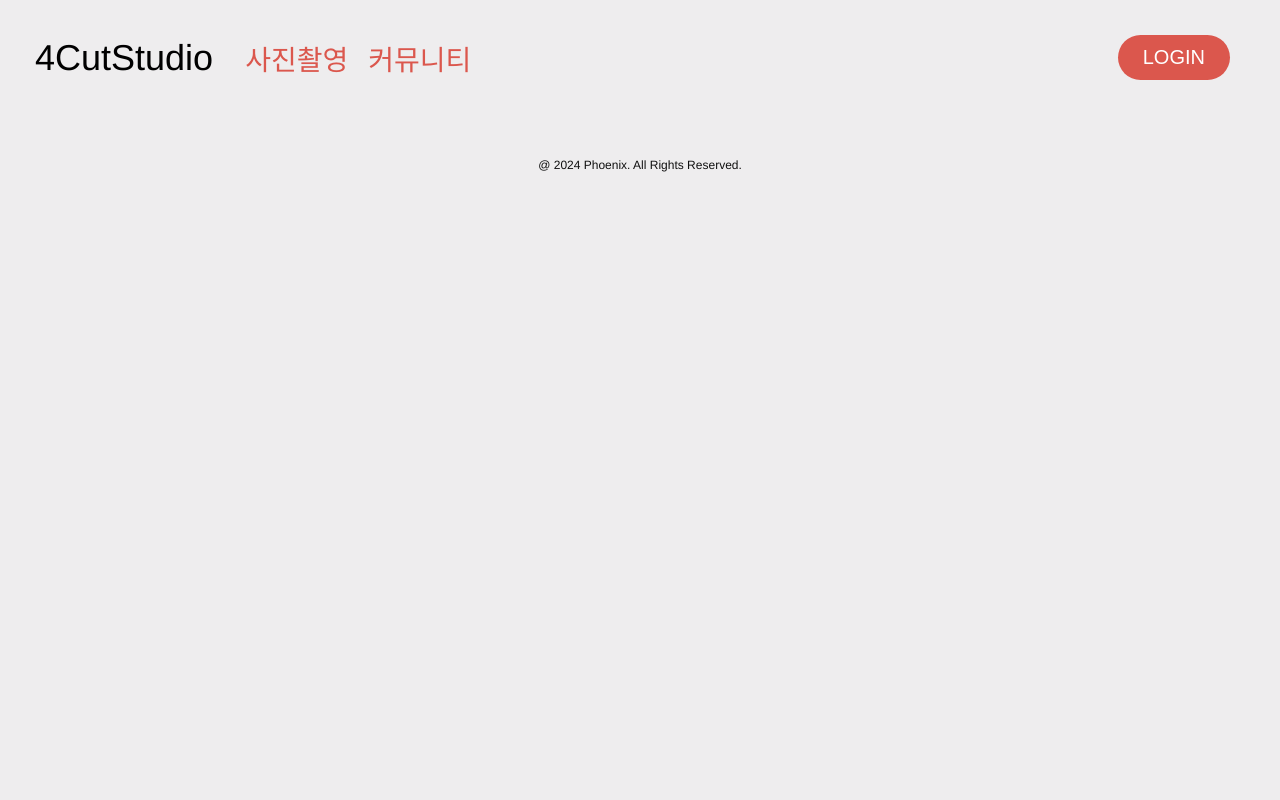
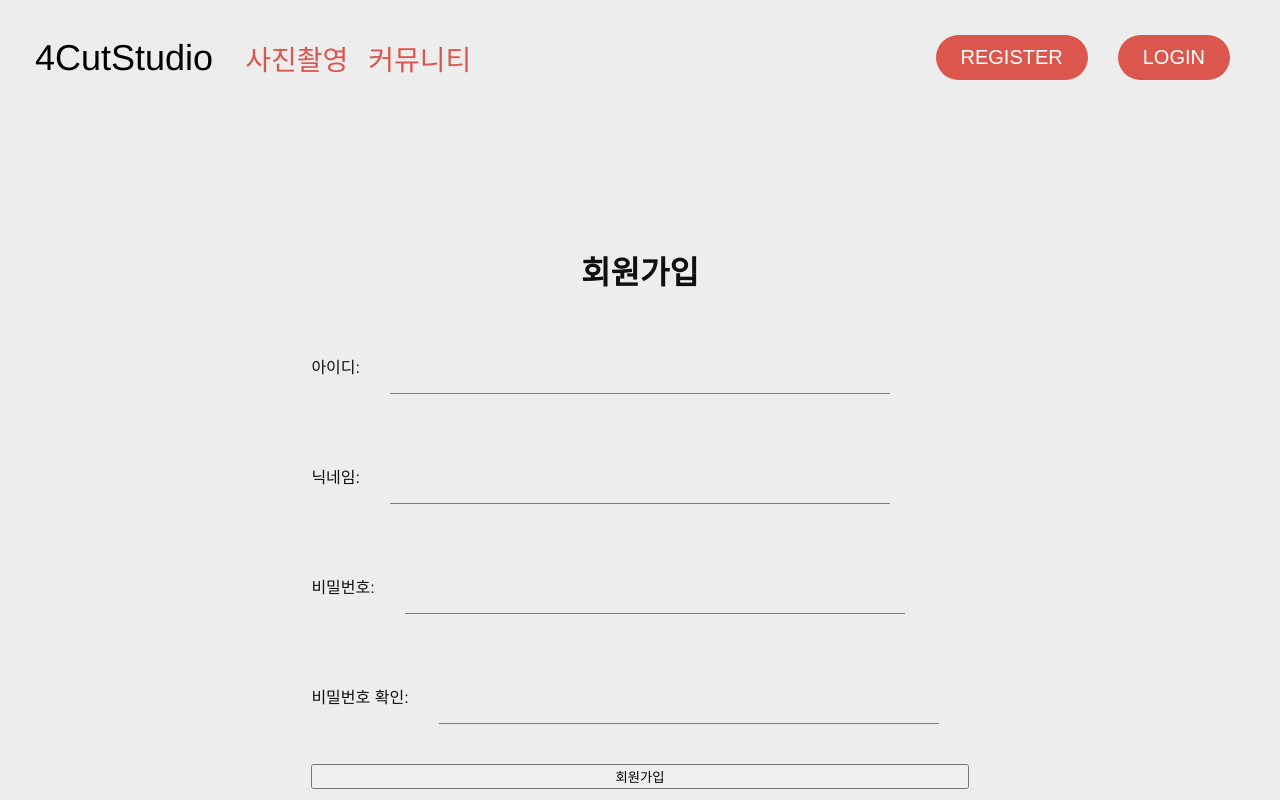
Before and after one commit to kosa-final/client, a Vue app: page /register in a window 1280 px wide. Shown: the top 800 px of the page. Built offline with nearby package versions, Linux system fonts and the light colour scheme.

Commit message:
Feat: 일반 회원가입/로그인

```diff
--- a/src/components/HeaderComponent.vue
+++ b/src/components/HeaderComponent.vue
@@ -9,13 +9,16 @@
         </div>
       </div>
       <div class="right-section">
-        <button v-if="isLoggedIn" @click="logoutUser" class="btn logout">LOGOUT</button>
+        <router-link v-if="!isLoggedIn" to="/register">
+          <button class="btn">REGISTER</button>
+        </router-link>
         <router-link v-if="isLoggedIn" to="/mypage">
           <button class="btn">MY PAGE</button>
         </router-link>
-        <router-link v-else to="/login">
+        <router-link v-if="!isLoggedIn" to="/login">
           <button class="btn">LOGIN</button>
         </router-link>
+        <button v-if="isLoggedIn" @click="logoutUser" class="btn logout">LOGOUT</button>
       </div>
     </nav>
   </header>
@@ -27,30 +30,38 @@ import { mapState } from 'vuex';
 export default {
   name: 'HeaderComponent',
   computed: {
-    ...mapState(['accessToken', 'userInfo']),
+    ...mapState(['userId', 'userInfo']),  // userId로 로그인 상태를 확인
     isLoggedIn() {
-      return !!this.accessToken; // accessToken이 존재하면 로그인 상태로 간주
+      return !!this.userId;  // userId가 있으면 로그인 상태로 간주
     }
   },
   methods: {
     logoutUser() {
       this.$store.commit('logout'); // Vuex의 logout 메서드 호출
 
+      // 로컬 스토리지 데이터 삭제는 store에서 관리
       if (this.$route.path !== '/') {
         this.$router.push('/'); // 현재 경로가 '/'가 아닌 경우에만 리다이렉트
       }
     }
   },
   watch: {
-    accessToken(newValue) {
-      // accessToken이 변경될 때 컴포넌트를 강제로 다시 렌더링
-      if (newValue) {
-        this.$forceUpdate();
+    userId(newValue) {
+      // userId가 변경될 때 컴포넌트를 강제로 다시 렌더링
+      if (!newValue) {
+        this.$router.push('/login');  // userId가 사라졌을 때 로그인 페이지로 이동
       }
+    }
+  },
+  mounted() {
+    if (!this.userId) {
+      // 초기 로드 시 로그인 상태 확인
+      this.$store.commit('setUserId', localStorage.getItem('userId'));  // 로컬 스토리지에서 userId를 가져옴
     }
   }
 };
 </script>
+
 
 <style scoped>
 nav {
@@ -110,7 +121,7 @@ nav {
 .btn {
   margin: 0 15px;
   font-size: 20px;
-  padding: 11px 25px; /* 상하 10px, 좌우 20px */
+  padding: 11px 25px; /* 상하 11px, 좌우 25px */
 }
 
 .logout {
@@ -128,5 +139,4 @@ nav {
   background-color: white; /* 일반 버튼의 마우스 오버 시 배경색 변경 */
   color: #DB574D; /* 일반 버튼의 마우스 오버 시 글자 색상 변경 */
 }
-
 </style>
--- a/src/store/index.js
+++ b/src/store/index.js
@@ -7,21 +7,26 @@ Vue.use(Vuex);
 export default new Vuex.Store({
   state: {
     accessToken: localStorage.getItem('accessToken') || null,
+    userId: localStorage.getItem('userId') || null,  // userId를 state로 관리
     userInfo: {},
-    likedPhotos: {}, // 좋아요 상태 저장
-    comments: [], // 댓글 상태 저장
+    likedPhotos: {},  // 좋아요 상태 저장
+    comments: [],  // 댓글 상태 저장
   },
   mutations: {
     setAccessToken(state, token) {
       state.accessToken = token;
       localStorage.setItem('accessToken', token);
     },
+    setUserId(state, userId) {  // userId를 저장하는 mutation 추가
+      state.userId = userId;
+      localStorage.setItem('userId', userId);
+    },
     setUserInfo(state, userInfo) {
       state.userInfo = userInfo;
       const userId = userInfo.id || userInfo.userid || null;
       const nickname = userInfo.nickname || userInfo.properties?.nickname || null;
       if (userId) {
-        localStorage.setItem('userId', userId);
+        this.commit('setUserId', userId);  // userId 설정
       }
       if (nickname) {
         localStorage.setItem('nickname', nickname);
@@ -29,6 +34,7 @@ export default new Vuex.Store({
     },
     logout(state) {
       state.accessToken = null;
+      state.userId = null;  // 로그아웃 시 userId도 초기화
       state.userInfo = {};
       state.likedPhotos = {}; // 로그아웃 시 좋아요 상태 초기화
       localStorage.removeItem('accessToken');
--- a/src/views/CommunityCompo.vue
+++ b/src/views/CommunityCompo.vue
@@ -113,18 +113,16 @@
         }
 
         return Array.from({ length: end - start + 1 }, (_, i) => start + i);
-      },
+      }
     },
     methods: {
       ...mapActions(["toggleLike", "fetchLikedPhotos"]),
 
       // 커뮤니티 사진 데이터 가져오기
       fetchCommunityPhotos() {
-        const userId = localStorage.getItem("userId");
-
         axios
           .get(`${process.env.VUE_APP_BACKEND_URL}/api/community`, {
-            params: { userId, sortType: this.sortType }, // sortType 전달
+            params: { sortType: this.sortType }, // sortType 전달
           })
           .then((response) => {
             this.photos = response.data.map((photo) => ({
@@ -204,13 +202,14 @@
       },
     },
 
-    // 컴포넌트 마운트 시 사진 데이터를 불러오고, 좋아요 상태를 가져옴
+    // 컴포넌트 마운트 시 사진 데이터를 불러옴
     mounted() {
-      this.fetchCommunityPhotos();
-      this.$store.dispatch("fetchLikedPhotos");
+      this.fetchCommunityPhotos(); // 로그인 여부와 상관없이 커뮤니티 사진을 불러옴
+      this.$store.dispatch("fetchLikedPhotos"); // 좋아요 상태는 로그인한 유저에만 적용
     },
   };
   </script>
+
 
   <style scoped>
   .community-container {
--- /dev/null
+++ b/src/views/GeneralLoginCompo.vue
@@ -0,0 +1,68 @@
+<template>
+    <div class="login-container">
+      <h1>로그인</h1>
+      <form @submit.prevent="loginUser">
+        <div>
+          <label for="userId">아이디:</label>
+          <input type="text" id="userId" v-model="userId" required />
+        </div>
+        <div>
+          <label for="password">비밀번호:</label>
+          <input type="password" id="password" v-model="password" required />
+        </div>
+        <button type="submit">로그인</button>
+      </form>
+    </div>
+  </template>
+
+  <script>
+  import axios from 'axios';
+
+  export default {
+    data() {
+      return {
+        userId: '',
+        password: ''
+      };
+    },
+    methods: {
+        loginUser() {
+            axios.post(`${process.env.VUE_APP_BACKEND_URL}/api/login`, {
+                userId: this.userId,
+                password: this.password
+            })
+            .then(response => {
+                console.log('API Response:', response.data); // 응답 데이터 확인
+                console.log(response);
+                // userId와 nickname을 로컬 스토리지에 저장
+                localStorage.setItem('userId', response.data.userId); // 여기서 response.data.userId가 null인 경우 확인 필요
+                localStorage.setItem('nickname', response.data.nickname);
+                this.$router.push('/'); // 로그인 후 메인 페이지로 이동
+            })
+            .catch(error => {
+                console.error('로그인 실패:', error);
+                alert('로그인에 실패했습니다.');
+            });
+        }
+    }
+  };
+  </script>
+
+  <style scoped>
+  .login-container {
+    display: flex;
+    flex-direction: column;
+    align-items: center;
+    justify-content: center;
+    height: 100vh;
+  }
+
+  form {
+    display: flex;
+    flex-direction: column;
+  }
+
+  button {
+    margin-top: 10px;
+  }
+  </style>
--- a/src/views/MyPageCompo.vue
+++ b/src/views/MyPageCompo.vue
@@ -69,8 +69,8 @@ computed: {
     userInfo() {
       return this.$store.state.userInfo;
     },
-  accessToken() {
-    return this.$store.state.accessToken;
+    userId() {
+      return this.$store.state.userId; // userId를 사용해 로그인 여부 확인
     },
     totalPages() {
       return Math.ceil(this.photos.length / this.photosPerPage);
@@ -159,7 +159,9 @@ methods: {
     }
   },
   mounted() {
-  if (!this.accessToken) {
+    const userId = localStorage.getItem('userId'); // 로그인 여부 확인
+
+    if (!userId) {
       alert("로그인이 필요합니다.");
       this.$router.push('/login');
     } else {
@@ -168,6 +170,7 @@ mounted() {
   }
 }
 </script>
+
 
 <style scoped>
 /* 스타일은 기존 그대로 유지 */
--- /dev/null
+++ b/src/views/RegisterCompo.vue
@@ -0,0 +1,101 @@
+<template>
+    <div class="register-container">
+      <h1>회원가입</h1>
+      <form @submit.prevent="registerUser">
+        <div>
+          <label for="userId">아이디:</label>
+          <input type="text" id="userId" v-model="userId" required />
+        </div>
+        <div>
+          <label for="nickname">닉네임:</label>
+          <input type="text" id="nickname" v-model="nickname" required />
+        </div>
+        <div>
+          <label for="password">비밀번호:</label>
+          <input type="password" id="password" v-model="password" required />
+        </div>
+        <div>
+          <label for="confirmPassword">비밀번호 확인:</label>
+          <input type="password" id="confirmPassword" v-model="confirmPassword" required />
+        </div>
+        <button type="submit">회원가입</button>
+      </form>
+    </div>
+  </template>
+
+  <script>
+  import axios from 'axios';
+
+  export default {
+    data() {
+      return {
+        userId: '',  // 아이디 필드 추가
+        nickname: '',
+        password: '',
+        confirmPassword: ''
+      };
+    },
+    methods: {
+      registerUser() {
+        if (this.password !== this.confirmPassword) {
+          alert('비밀번호가 일치하지 않습니다.');
+          return;
+        }
+
+        // userId, nickname, password를 백엔드로 전송
+        axios.post(`${process.env.VUE_APP_BACKEND_URL}/api/register`, {
+          userId: this.userId,  // userId를 백엔드로 전송
+          nickname: this.nickname,  // nickname 전송
+          password: this.password  // password 전송
+        })
+        .then(() => {
+          alert('회원가입이 성공적으로 완료되었습니다.');
+          this.$router.push('/login');
+        })
+        .catch(error => {
+          console.error('회원가입 중 오류 발생:', error);
+          alert('회원가입에 실패했습니다.');
+        });
+      }
+    }
+  };
+  </script>
+
+  <style scoped>
+  .register-container {
+    display: flex;
+    flex-direction: column;
+    align-items: center;
+    justify-content: center;
+    height: 100vh;
+  }
+
+  form {
+    display: flex;
+    flex-direction: column;
+  }
+
+  button {
+    margin-top: 10px;
+  }
+  </style>
+
+
+  <style scoped>
+  .register-container {
+    display: flex;
+    flex-direction: column;
+    align-items: center;
+    justify-content: center;
+    height: 100vh;
+  }
+
+  form {
+    display: flex;
+    flex-direction: column;
+  }
+
+  button {
+    margin-top: 10px;
+  }
+  </style>
```
Also changed, not shown: src/router/index.js (+11 -1 lines), src/views/LoginCompo.vue (+36 -16 lines), 1 other file (tests, documents, lock files or other folders). Lines whose indentation alone changed are shown as unchanged.
